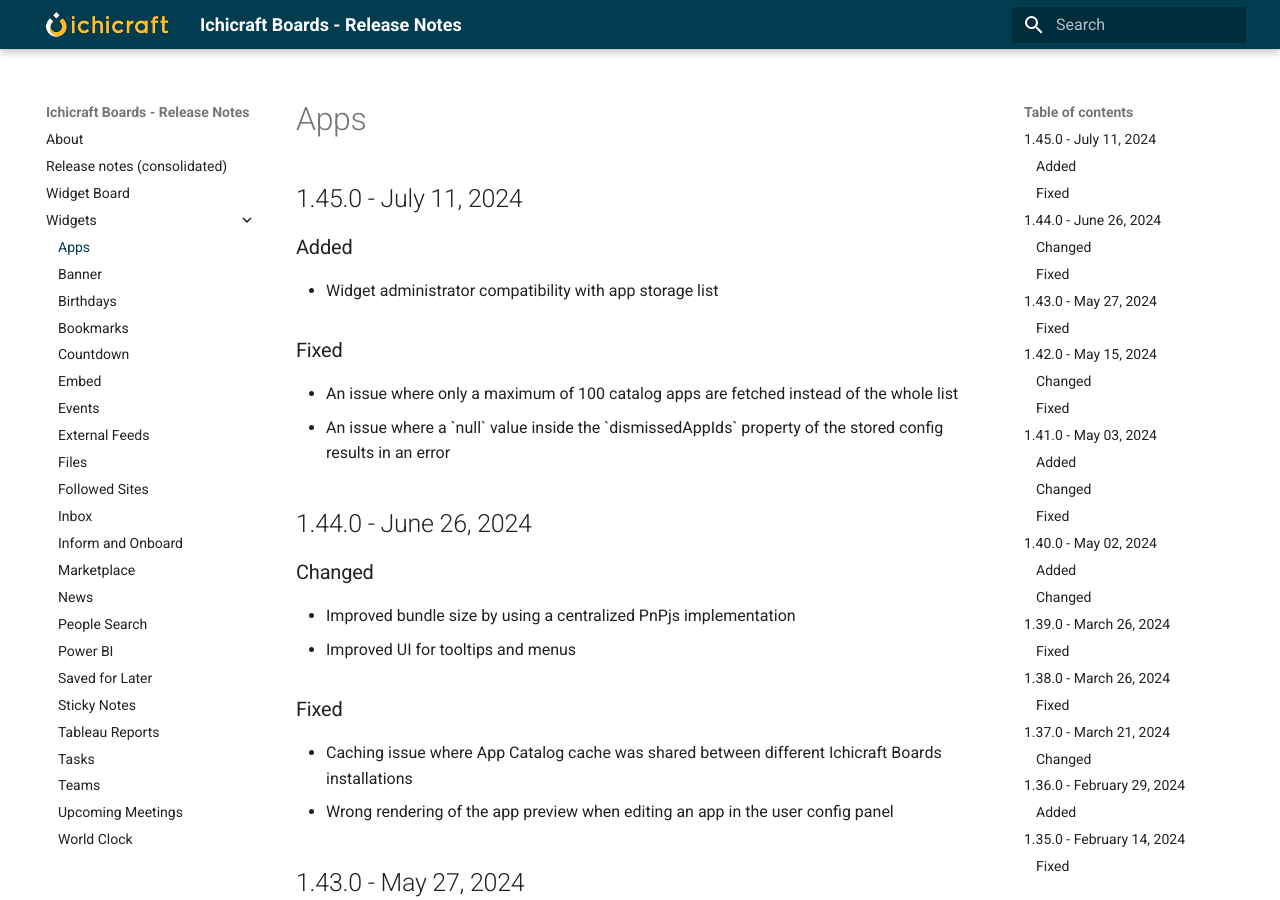
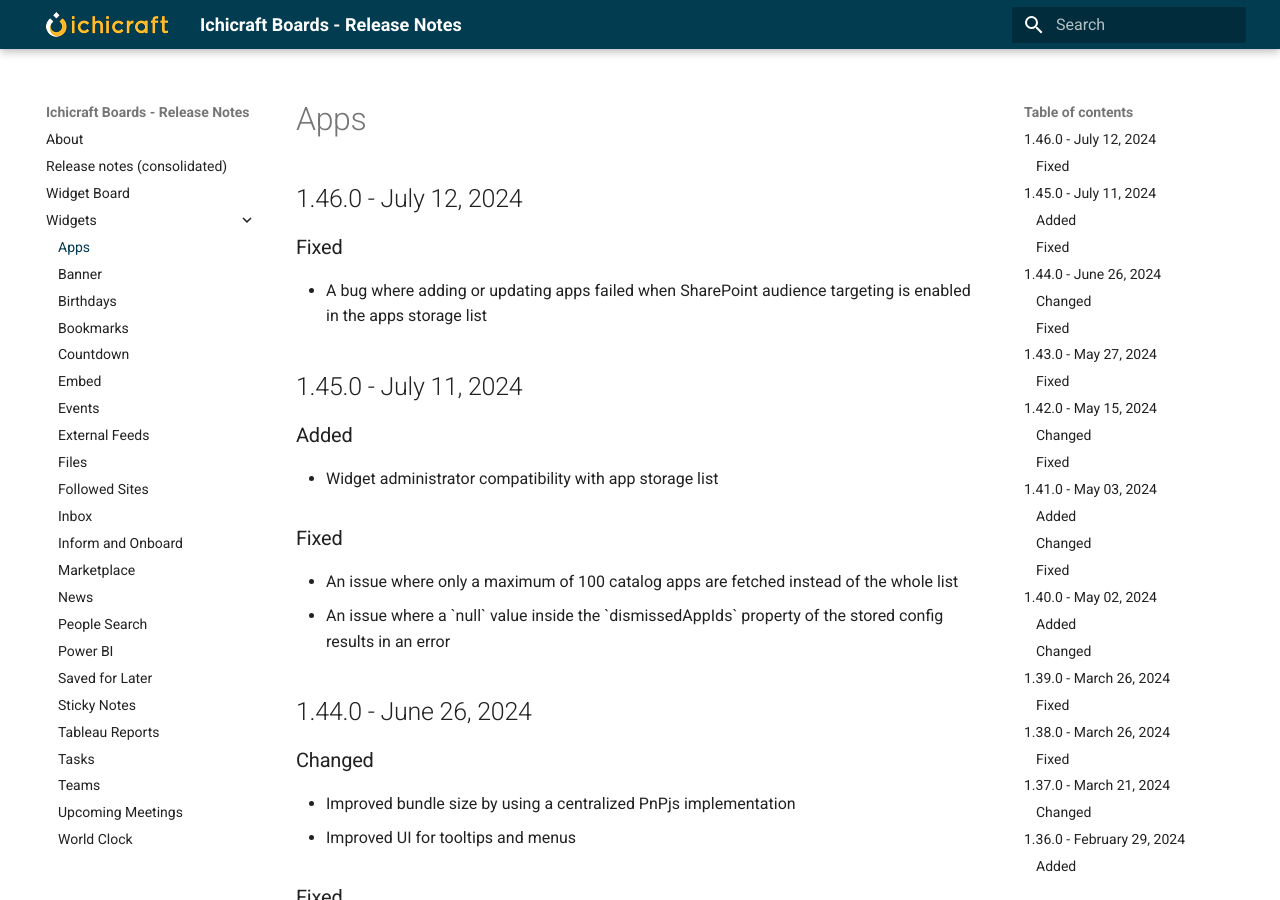
Before and after one commit to ichicraft/widgets-docs, an MkDocs documentation site: the page built from docs/Widgets/Apps.md, in a window 1280 px wide and 900 px high. Built offline with MkDocs 1.6.1 and Material for MkDocs 9.7.7, drawn with Linux system fonts in a browser that asks for light colours.

```diff
--- a/docs/Widgets/Apps.md
+++ b/docs/Widgets/Apps.md
@@ -1,3 +1,8 @@
+## 1.46.0 - July 12, 2024
+
+### Fixed
+- A bug where adding or updating apps failed when SharePoint audience targeting is enabled in the apps storage list
+
 ## 1.45.0 - July 11, 2024
 
 ### Added
```
Also changed, not shown: docs/Release-notes-(consolidated).md (+5 -0 lines).
